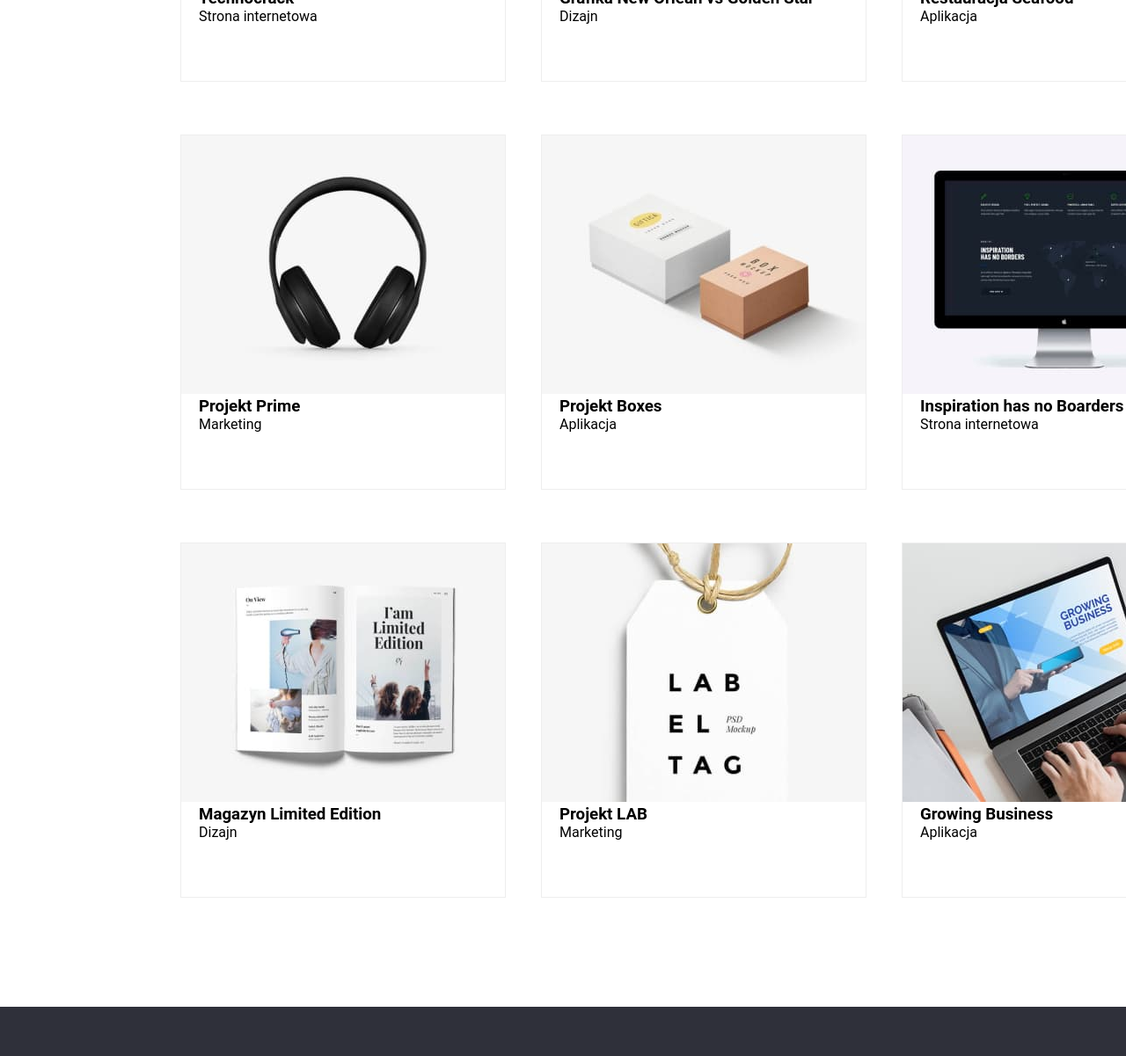
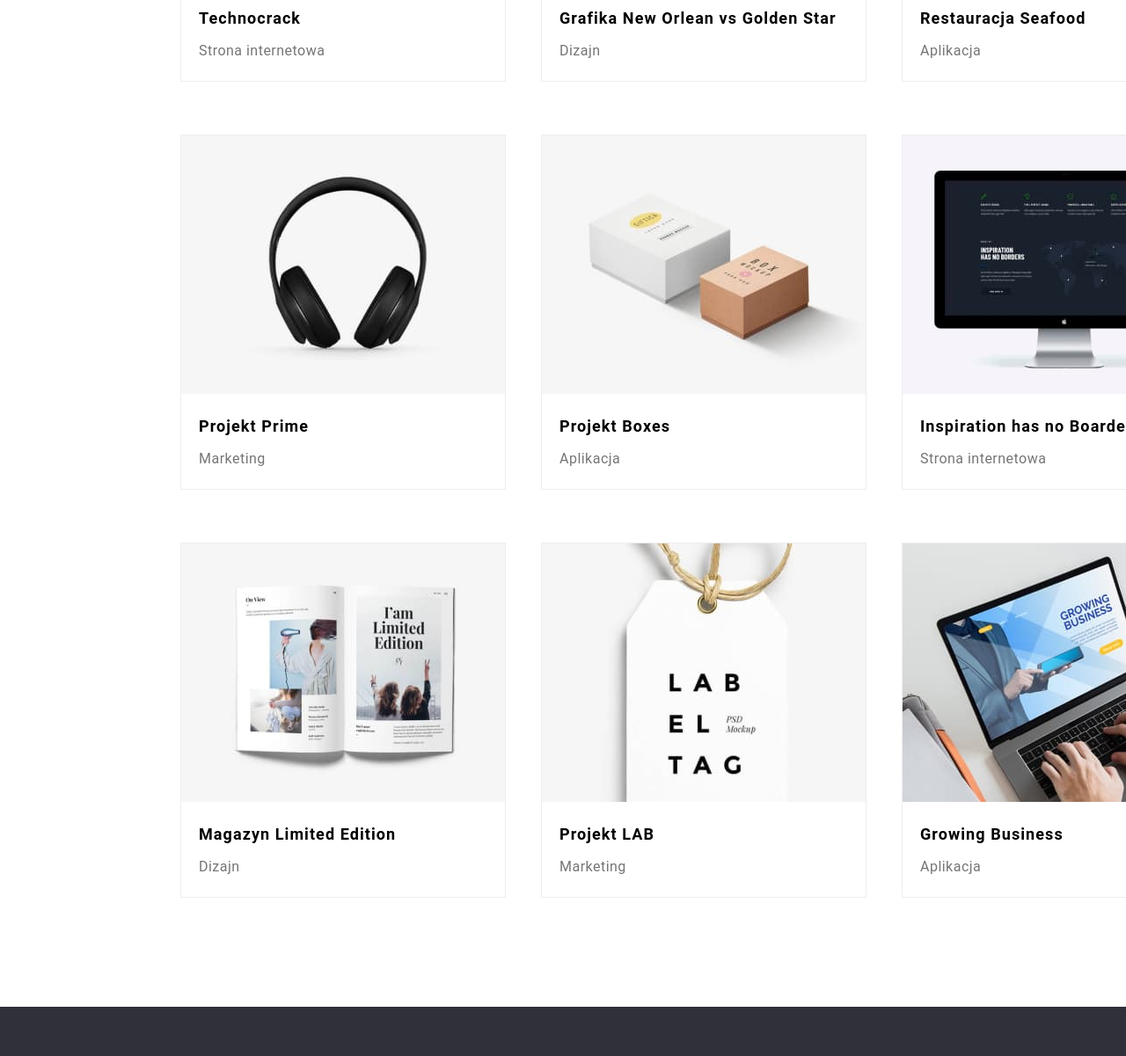
Before and after one commit to msp3021/goit-markup-hw-05, a plain HTML site: page portfolio.html in a window 1280 px wide. Shown: the part 578-1779 px from the top of the page at 88% size. Drawn offline with Linux system fonts and the light colour scheme.

Commit message:
Add files via upload

```diff
--- a/portfolio.html
+++ b/portfolio.html
@@ -76,8 +76,8 @@
                 />
               </div>
               <div class="portfolio-description">
-                <h3>Technocrack</h3>
-                <p>Strona internetowa</p>
+                <h3 class="port-title">Technocrack</h3>
+                <p class="port-subtitle">Strona internetowa</p>
               </div>
             </div>
           </div>
@@ -101,8 +101,8 @@
                 />
               </div>
               <div class="portfolio-description">
-                <h3>Grafika New Orlean vs Golden Star</h3>
-                <p>Dizajn</p>
+                <h3 class="port-title">Grafika New Orlean vs Golden Star</h3>
+                <p class="port-subtitle">Dizajn</p>
               </div>
             </div>
           </div>
@@ -126,8 +126,9 @@
                 />
               </div>
               <div class="portfolio-description">
-                <h3>Restauracja Seafood</h3>
-                <p>Aplikacja</p>
+                <h3 class="port-title">Restauracja Seafood</h3>
+
+                <p class="port-subtitle">Aplikacja</p>
               </div>
             </div>
           </div>
@@ -151,8 +152,8 @@
                 />
               </div>
               <div class="portfolio-description">
-                <h3>Projekt Prime</h3>
-                <p>Marketing</p>
+                <h3 class="port-title">Projekt Prime</h3>
+                <p class="port-subtitle">Marketing</p>
               </div>
             </div>
           </div>
@@ -175,8 +176,8 @@
                 />
               </div>
               <div class="portfolio-description">
-                <h3>Projekt Boxes</h3>
-                <p>Aplikacja</p>
+                <h3 class="port-title">Projekt Boxes</h3>
+                <p class="port-subtitle">Aplikacja</p>
               </div>
             </div>
           </div>
@@ -200,8 +201,8 @@
                 />
               </div>
               <div class="portfolio-description">
-                <h3>Inspiration has no Boarders</h3>
-                <p>Strona internetowa</p>
+                <h3 class="port-title">Inspiration has no Boarders</h3>
+                <p class="port-subtitle">Strona internetowa</p>
               </div>
             </div>
           </div>
@@ -225,8 +226,8 @@
                 />
               </div>
               <div class="portfolio-description">
-                <h3>Magazyn Limited Edition</h3>
-                <p>Dizajn</p>
+                <h3 class="port-title">Magazyn Limited Edition</h3>
+                <p class="port-subtitle">Dizajn</p>
               </div>
             </div>
           </div>
@@ -250,8 +251,8 @@
                 />
               </div>
               <div class="portfolio-description">
-                <h3>Projekt LAB</h3>
-                <p>Marketing</p>
+                <h3 class="port-title">Projekt LAB</h3>
+                <p class="port-subtitle">Marketing</p>
               </div>
             </div>
           </div>
@@ -275,8 +276,8 @@
                 />
               </div>
               <div class="portfolio-description">
-                <h3>Growing Business</h3>
-                <p>Aplikacja</p>
+                <h3 class="port-title">Growing Business</h3>
+                <p class="port-subtitle">Aplikacja</p>
               </div>
             </div>
           </div>
```
